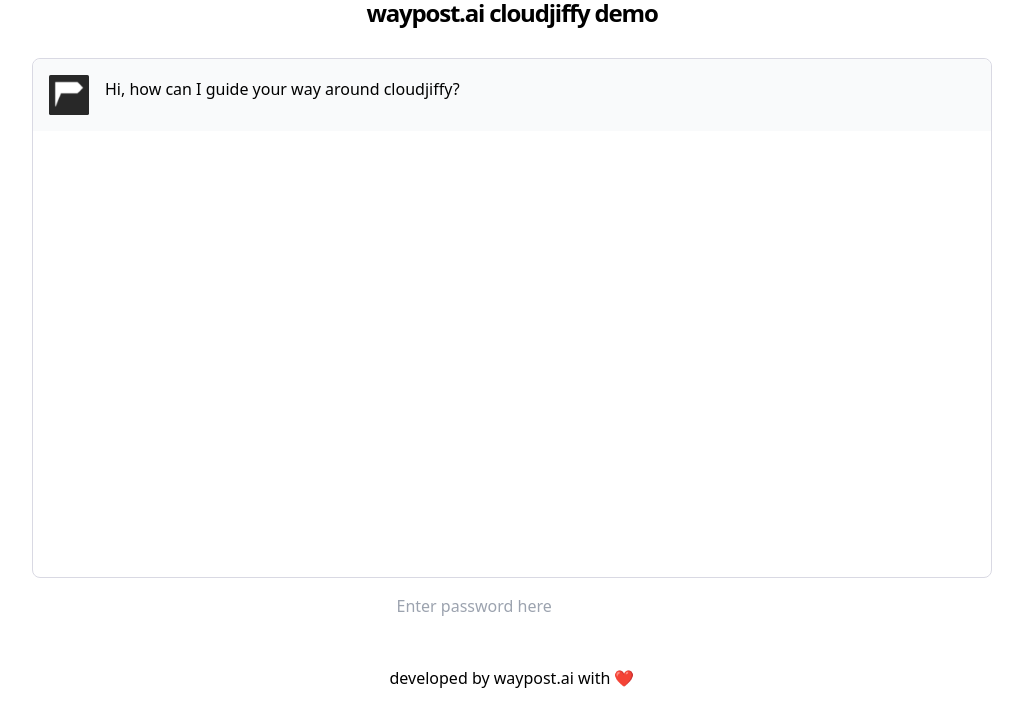
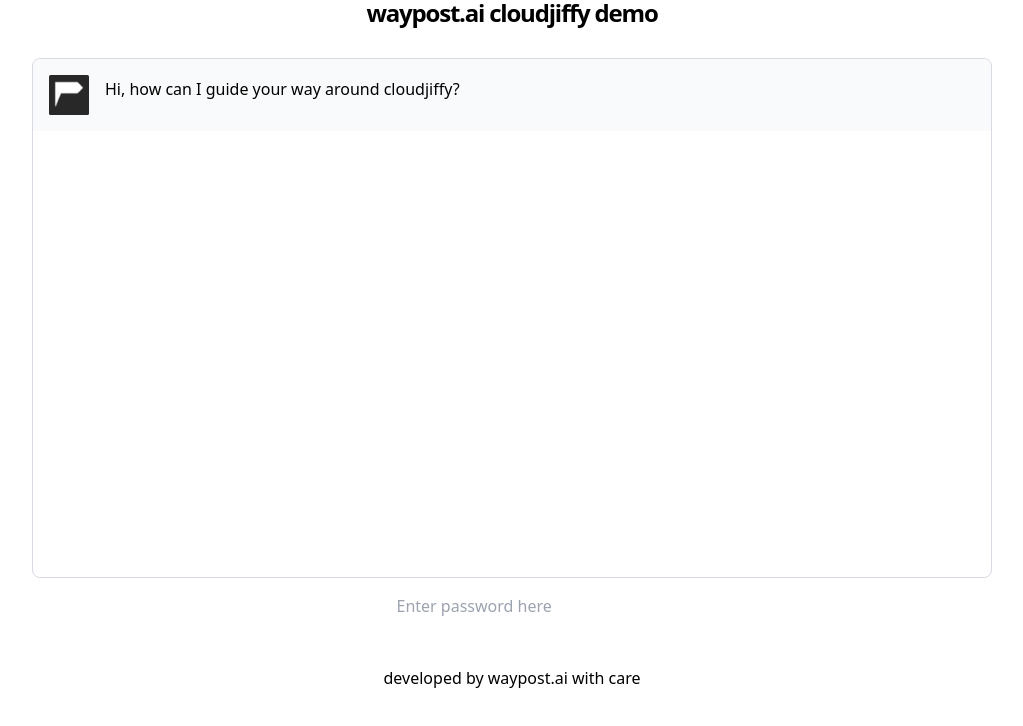
Before and after one commit to defreeze/waypost_AIHR, a Next.js app: page / in a window 1280 px wide. Shown: the top 726 px of the page, without its empty margins (128-1151 px from the left). Built offline with nearby package versions, Linux system fonts and the light colour scheme.

Commit message:
adjust index file to add developed with care

```diff
--- a/pages/index.tsx
+++ b/pages/index.tsx
@@ -250,7 +250,7 @@ export default function Home() {
           </main>
         </div>
         <footer className="m-auto p-4">
-          <a href="https://waypost.ai">developed by waypost.ai with ❤️</a>
+          <a href="https://waypost.ai">developed by waypost.ai with care</a>
         </footer>
       </Layout>
     </>
```
